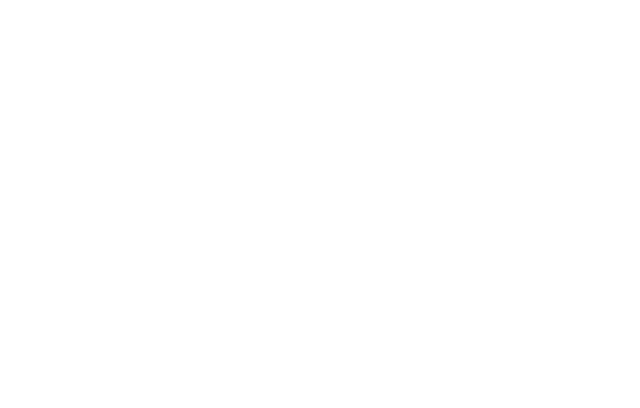
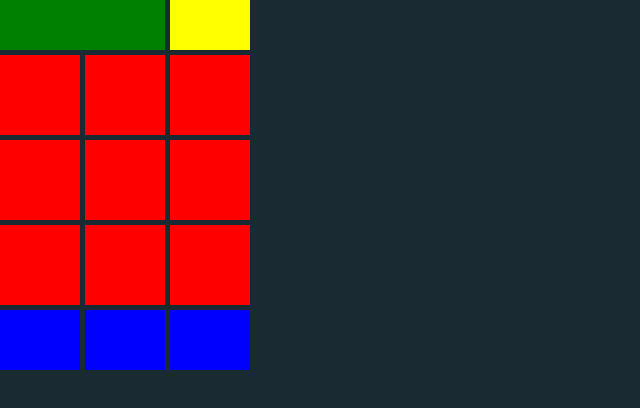
Before and after one commit to d4nQw3rty/tic-tac-toe-game, a website: page index.html in a window 1280 px wide. Shown: the whole page, without its empty margins (0-640 px from the left). Drawn offline with Linux system fonts and the light colour scheme.

Commit message:
set up wireframe

```diff
--- a/CSS/index.css
+++ b/CSS/index.css
@@ -8,7 +8,7 @@
   --light-gray: #d3d3d3;
 }
 
-*{
+* {
   padding: 0;
   margin: 0;
   box-sizing: border-box;
@@ -19,5 +19,31 @@
 
 .grid {
   display: grid;
+  grid-template-columns: repeat(3, 80px);
+  grid-template-rows: 50px repeat(3, 80px) 60px;
+  gap: 5px;
+}
 
+.turn {
+  background-color: green;
+  grid-column-start: 1;
+  grid-column-end: 3;
 }
+
+.square {
+  background-color: red;
+}
+
+.score {
+  background-color: blue;
+}
+
+.actions {
+  background-color: yellow;
+}
+
+html,
+body {
+  height: 100%;
+  background-color: var(--dark-gray);
+}
--- a/index.html
+++ b/index.html
@@ -10,14 +10,20 @@
   <body>
     <main>
       <div class="grid">
-        <div></div>
-        <div></div>
-        <div></div>
-        <div></div>
-        <div></div>
-        <div></div>
-        <div></div>
-        <div></div>
+        <div class="turn"></div>
+        <div class="actions"></div>
+        <div class="square"></div>
+        <div class="square"></div>
+        <div class="square"></div>
+        <div class="square"></div>
+        <div class="square"></div>
+        <div class="square"></div>
+        <div class="square"></div>
+        <div class="square"></div>
+        <div class="square"></div>
+        <div class="score"></div>
+        <div class="score"></div>
+        <div class="score"></div>
       </div>
     </main>
   </body>
```
